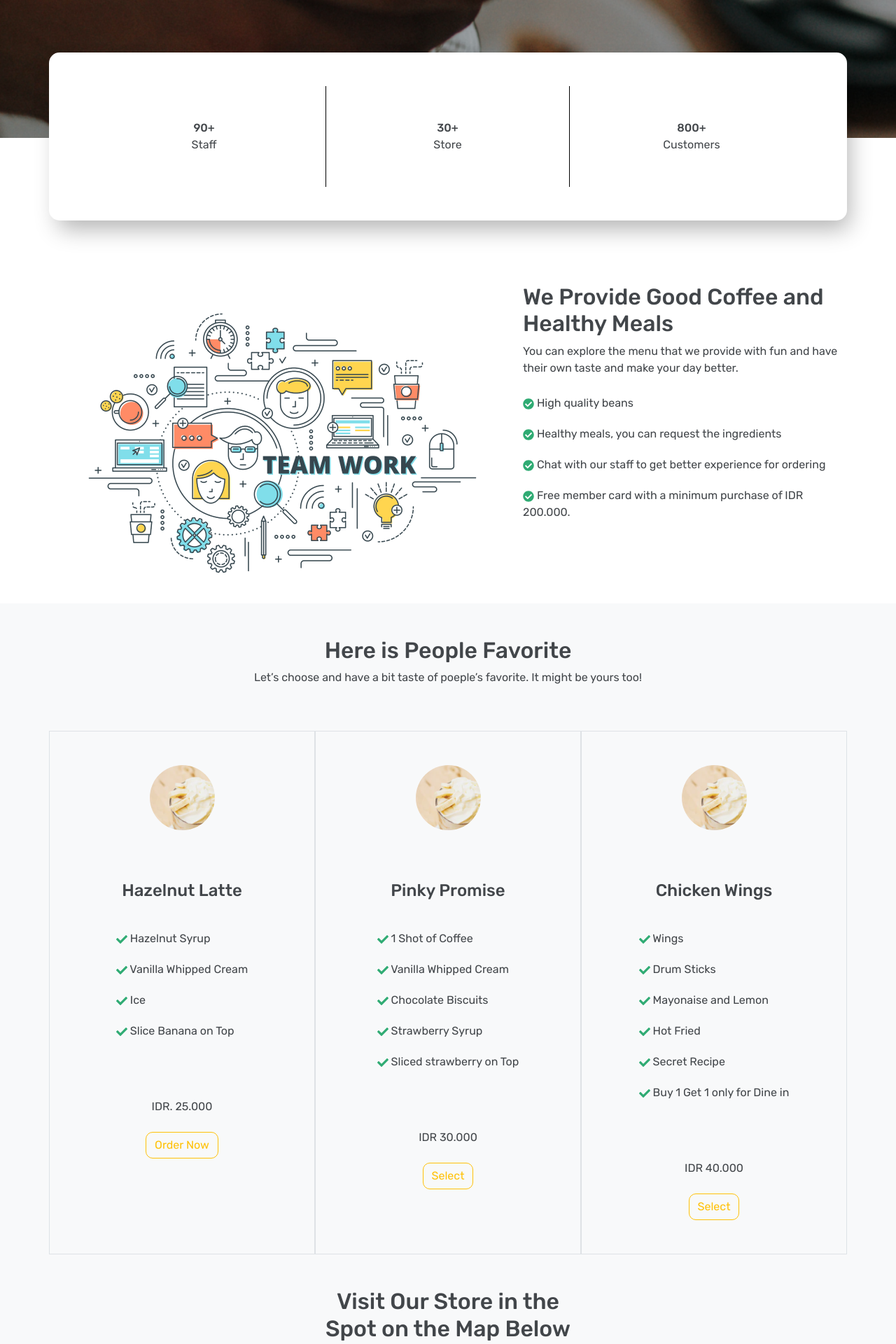
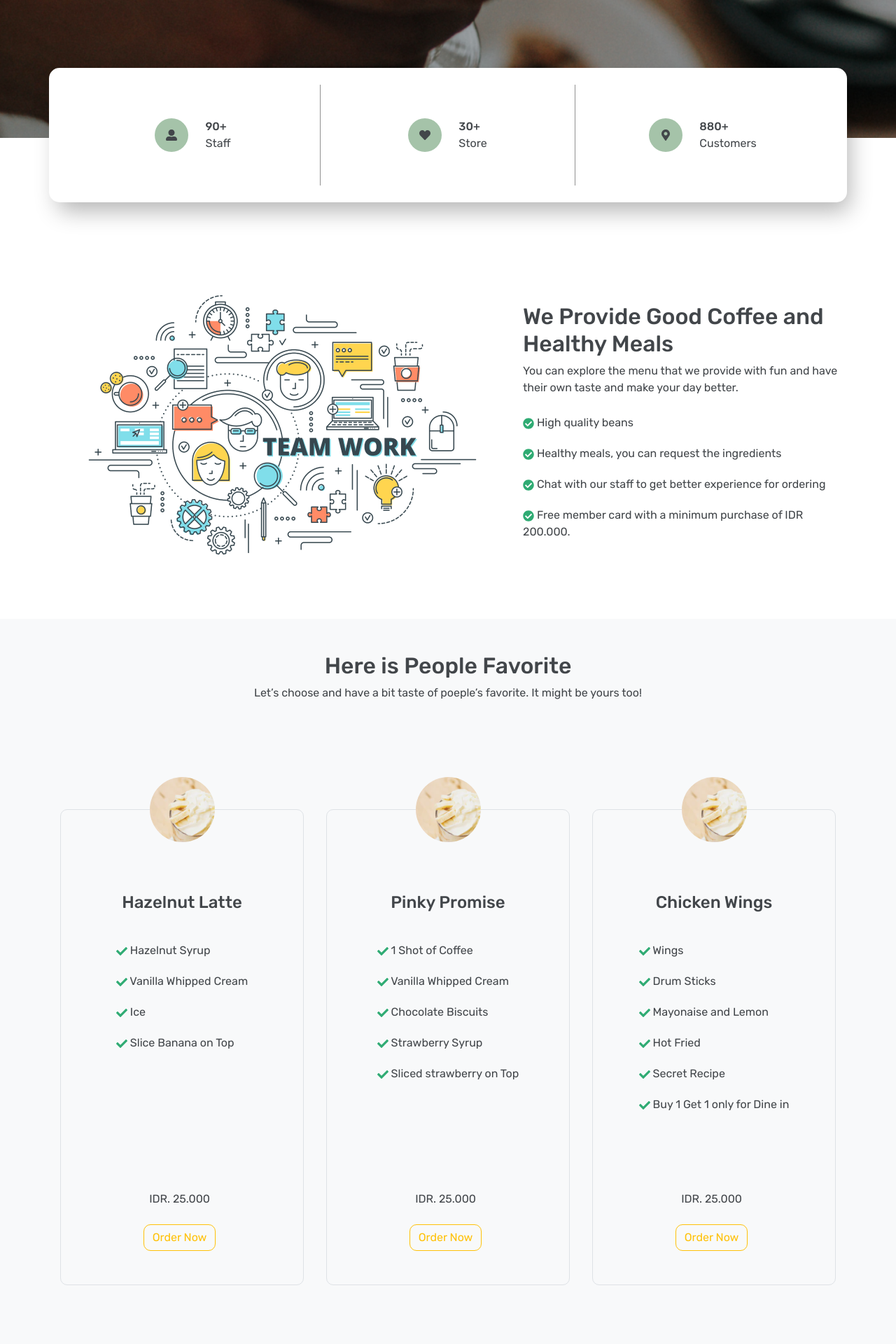
Before and after one commit to aviantofan/black-dragon-coffeeshop-frontend, a React (Create React App) app: page / in a window 1280 px wide. Shown: the part 720-2640 px from the top of the page at 70% size. Built offline with nearby package versions, Linux system fonts and the light colour scheme.

Commit message:
style: repair section styling

```diff
--- a/src/assets/css/home.css
+++ b/src/assets/css/home.css
@@ -95,7 +95,7 @@ header.home .opacity .btn {
 .home-page .info {
   background-color: #fff;
   border-radius: 15px;
-  margin-top: -122px;
+  margin-top: -100px;
   box-shadow: 8px 17px 33px -5px rgba(0, 0, 0, 0.3);
 }
 
@@ -117,9 +117,13 @@ header.home .opacity .btn {
 }
 
 .home-page .info-content {
-  border-right: 1px solid black;
+  border-right: 1px solid #919191;
 }
-
+.home-page .icon-info {
+  width: 48px;
+  border-radius: 44px;
+  height: 48px;
+}
 .list-group li {
   list-style-type: none;
   padding: 10px 0;
@@ -136,10 +140,27 @@ header.home .opacity .btn {
   height: 93px;
   border-radius: 65px;
   width: 93px;
+  margin-top: -47px !important;
 }
-
+.home-page .product-card {
+  height: 680px;
+  margin: 90px 0;
+  position: relative;
+  border-radius: 10px;
+  /* display: flex;
+  flex-direction: column;
+  align-items: center; */
+}
 .home-page .product-card .price {
   margin-top: 50px;
+}
+.home-page .product-card .order {
+  position: absolute;
+  bottom: 0;
+  right: 36%;
+}
+.home-page .head-review {
+  width: 30%;
 }
 
 @media all and (max-width: 991px) {
--- a/src/index.js
+++ b/src/index.js
@@ -1,8 +1,8 @@
 import React from 'react';
 import ReactDOM from 'react-dom';
 import './assets/sass/custom.scss';
-import 'bootstrap/dist/css/bootstrap.min.css';
-import 'bootstrap/dist/js/bootstrap.bundle';
+// import 'bootstrap/dist/css/bootstrap.min.css';
+// import 'bootstrap/dist/js/bootstrap.bundle';
 import { App } from './App';
 
 import './assets/scss/custom.scss';
--- a/src/pages/Home.js
+++ b/src/pages/Home.js
@@ -1,5 +1,5 @@
 import '../assets/css/home.css';
-import { FaCheckCircle, FaCheck } from 'react-icons/fa';
+import { FaCheckCircle, FaCheck, FaUserAlt, FaHeart, FaMapMarkerAlt } from 'react-icons/fa';
 import teamwork from '../assets/images/team-work.png';
 import Vector from '../assets/images/Vector.png';
 import Amazon from '../assets/images/amazon.png';
@@ -15,14 +15,10 @@ const Home = () => {
         <form className="col-lg-7 col-12">
           <h1>Start Your Day <br/> with Coffee and Good Meals </h1>
           <p>We provide high quality beans, good taste, and healthy <br/> meals made by love just for you. Start your day with us <br/> for a bigger smile!</p>
-            <button className="btn btn-blue" aria-label="explore">Get Started</button>
+          <button type='submit' className="btn btn-secondary" aria-label="explore">Get Started</button>
         </form>
           <div className='text-center m-0'>
             <div className="input-group rounded">
-            {/* <input type="search" className="form-control rounded-pill" placeholder="Search" aria-label="Search" aria-describedby="search-addon" />
-            <span className="input-group-text border-0" id="search-addon">
-            <FaSearch/>
-            </span> */}
             </div>
           </div>
         </div>
@@ -32,23 +28,38 @@ const Home = () => {
 
     <main className='home-page'>
       <section className='container info'>
-        <div className='row p-5'>
-          <div className='col-4 text-center p-5 info-content'>
+        <div className='row p-2 p-lg-4'>
+          <div className='col-4 d-flex justify-content-center p-5 info-content'>
+            <div className='d-flex align-items-center justify-content-center me-4 bg-secondary icon-info'>
+              <FaUserAlt />
+            </div>
+            <div className='text text-start'>
               <div className='fw-bold'>90+</div>
               <div>Staff</div>
             </div>
-          <div className='col-4 text-center p-5 info-content'>
+          </div>
+          <div className='col-4 d-flex justify-content-center p-5 info-content'>
+            <div className='d-flex align-items-center justify-content-center me-4 bg-secondary icon-info'>
+              <FaHeart />
+            </div>
+            <div className='text text-start'>
               <div className='fw-bold'>30+</div>
               <div>Store</div>
             </div>
-          <div className='col-4 text-center p-5'>
-            <div className='fw-bold'>800+</div>
+          </div>
+          <div className='col-4 d-flex justify-content-center p-5'>
+            <div className='d-flex align-items-center justify-content-center me-4 bg-secondary icon-info'>
+              <FaMapMarkerAlt />
+            </div>
+            <div className='text text-start'>
+              <div className='fw-bold'>880+</div>
               <div>Customers</div>
+            </div>
           </div>
         </div>
       </section>
       <section className='container second-section'>
-        <div className='row'>
+        <div className='row align-items-center mb-lg-5'>
           <div className='col-12 col-lg-7 d-flex justify-content-center'>
           <img src={teamwork} alt="Team-Work" className='img-fluid' />
           </div>
@@ -70,8 +81,9 @@ const Home = () => {
             <h2>Here is People Favorite</h2>
             <p>Let’s choose and have a bit taste of poeple’s favorite. It might be yours too!</p>
           </div>
-          <div className='row'>
-            <div className='border product-card col-md-4'>
+          <div className='row '>
+            <div className='px-lg-3 col-12 col-md-4'>
+              <div className='product-card border'>
                 <div className='product-circle mx-auto my-5'></div>
                 <h4 className='py-4 text-center'>Hazelnut Latte</h4>
                 <div className='d-flex justify-content-center'>
@@ -82,12 +94,14 @@ const Home = () => {
                     <li><FaCheck color='#2FAB73'/> Slice Banana on Top</li>
                   </ul>
                 </div>
-              <div className='text-center'>
+                <div className='text-center order'>
                   <div className='price py-4'>IDR. 25.000</div>
                   <button className='btn btn-outline-warning mb-5'>Order Now</button>
                 </div>
               </div>
-            <div className='border product-card col-md-4'>
+            </div>
+            <div className='px-lg-3 col-12 col-md-4'>
+              <div className='product-card border'>
                 <div className='product-circle mx-auto my-5'></div>
                 <h4 className='py-4 text-center'>Pinky Promise</h4>
                 <div className='d-flex justify-content-center'>
@@ -99,12 +113,14 @@ const Home = () => {
                     <li><FaCheck color='#2FAB73'/> Sliced strawberry on Top</li>
                   </ul>
                 </div>
-              <div className='text-center'>
-                <div className='price py-4'>IDR 30.000</div>
-                <button className='btn btn-outline-warning mb-5'>Select</button>
+                <div className='text-center order'>
+                  <div className='price py-4'>IDR. 25.000</div>
+                  <button className='btn btn-outline-warning mb-5'>Order Now</button>
                 </div>
               </div>
-            <div className='border product-card col-md-4'>
+            </div>
+            <div className='px-lg-3 col-12 col-md-4'>
+              <div className='product-card border'>
                 <div className='product-circle mx-auto my-5'></div>
                 <h4 className='py-4 text-center'>Chicken Wings</h4>
                 <div className='d-flex justify-content-center'>
@@ -117,9 +133,10 @@ const Home = () => {
                     <li><FaCheck color='#2FAB73'/> Buy 1 Get 1 only for Dine in</li>
                   </ul>
                 </div>
-              <div className='text-center'>
-                <div className='price py-4'>IDR 40.000</div>
-                <button className='btn btn-outline-warning mb-5'>Select</button>
+                <div className='text-center order'>
+                  <div className='price py-4'>IDR. 25.000</div>
+                  <button className='btn btn-outline-warning mb-5'>Order Now</button>
+                </div>
               </div>
             </div>
           </div>
@@ -132,7 +149,7 @@ const Home = () => {
             <h2>Visit Our Store in the <br/> Spot on the Map Below</h2>
             <p>See our store in every city on the spot and spen your good day there. See you soon!</p>
             <br/>
-            <img src={Vector} alt="Team-Work" className='img-fluid' />
+            <img src={Vector} alt="Team-Work" className='img-fluid mt-5' />
           </div>
         </div>
       </section>
@@ -148,8 +165,9 @@ const Home = () => {
       <section className='six section bg-light'>
         <div className='container'>
         <div className='text-center py-5'>
+            <div className='head-review mx-auto'>
               <h2>Loved by Thousands of Happy Customer</h2>
-            <p>These are the stories of our customers who have visited us with great pleasure.</p>
+              <p>These are the stories of our customers who have visited us with great pleasure.</p></div>
             <div className='row'>
             <div className='border product-card col-md-4'>
               <div className='product-circle mx-auto my-5'></div>
```
Lines whose indentation alone changed are shown as unchanged.
